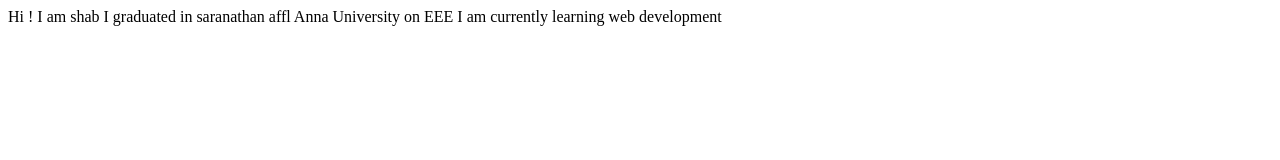
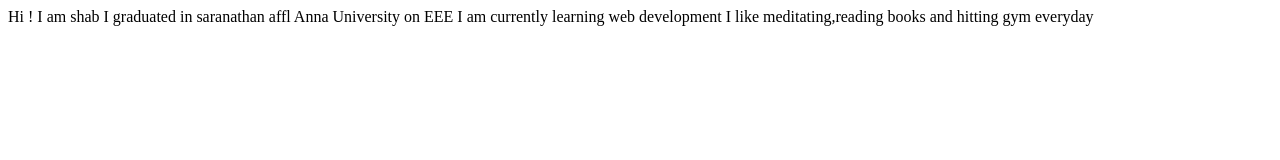
Before and after one commit to shahbazDev/student-site-sk, a plain HTML site: page index.html in a window 1280 px wide. Drawn offline with Linux system fonts and the light colour scheme.

Commit message:
docs:interests added
hobby added

```diff
--- a/index.html
+++ b/index.html
@@ -10,5 +10,8 @@
     Hi ! I am shab
     I graduated in saranathan affl Anna University on EEE
     I am currently learning web development
+I like meditating,reading books and hitting gym everyday
+
+
 </body>
 </html>
```
